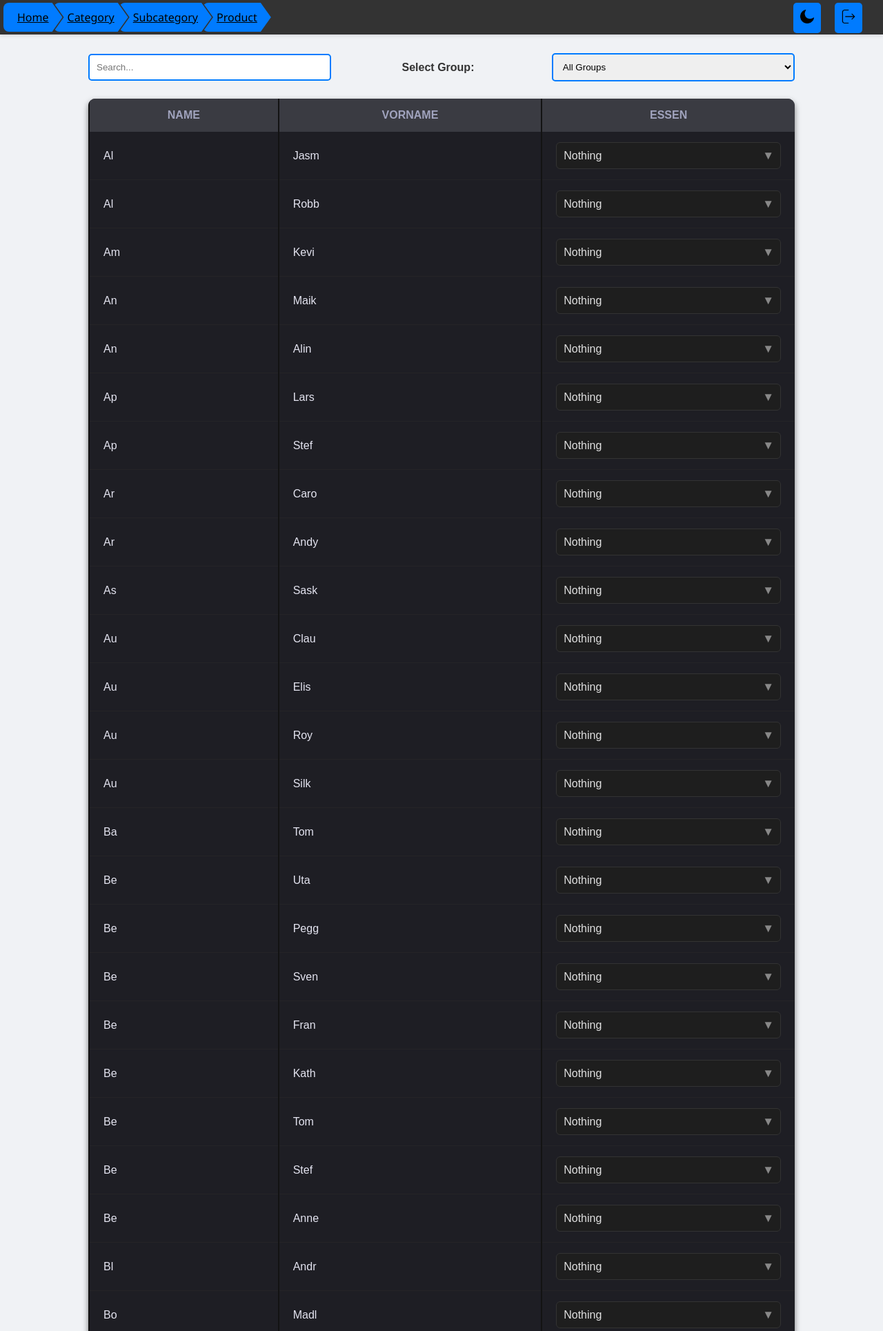
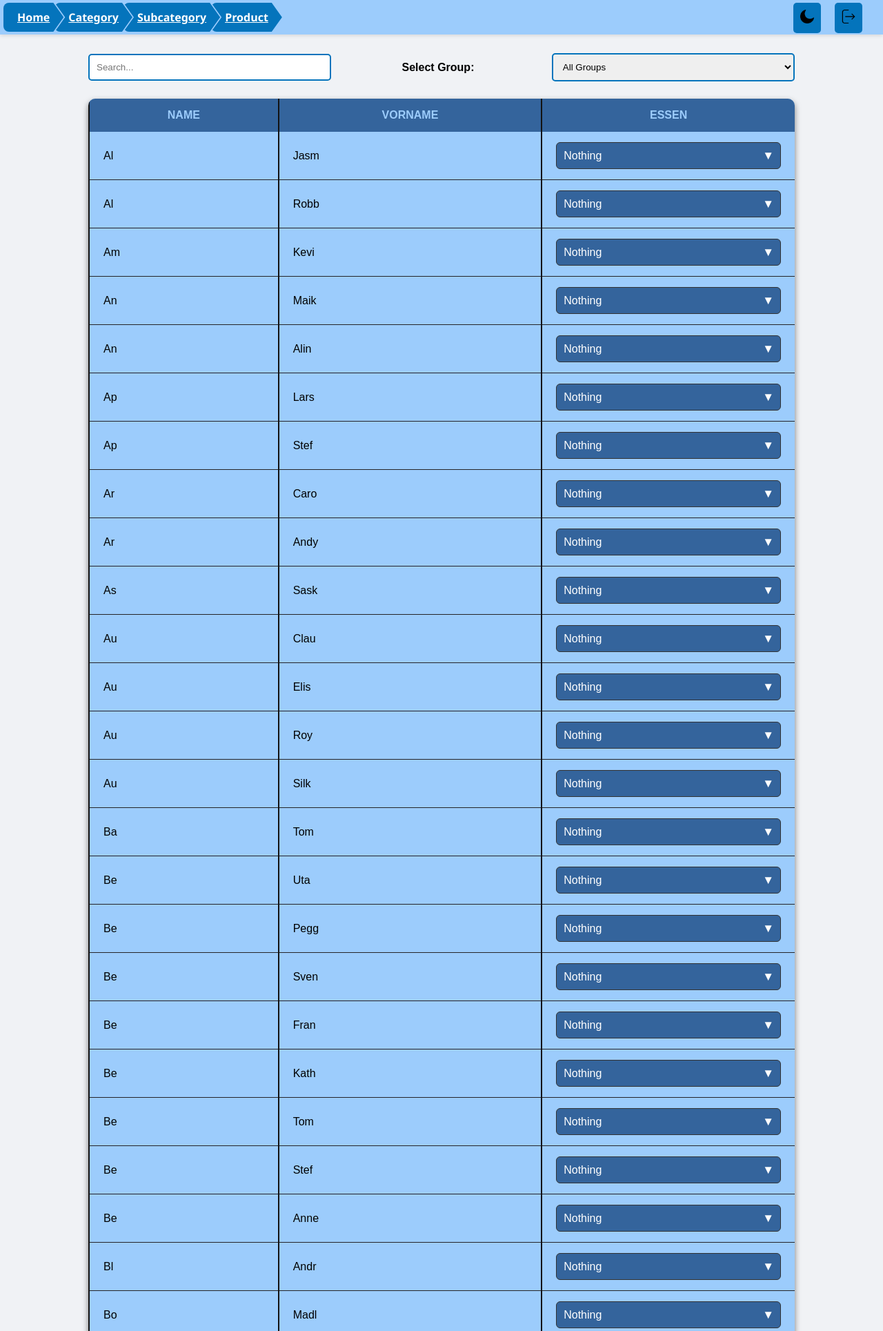
Before and after one commit to Kohlelol/EssenSchmeckt, a Django app: page /database/ in a window 1280 px wide. Shown: the top 1929 px of the page at 69% size. Run offline with Django 3.2, Linux system fonts and the light colour scheme; a user stored in the database is signed in; data comes from the database, SQL or seed files in the repository; both versions use the stored data as it was after the commit.

Commit message:
CSS und HTML
html und css changes

```diff
--- a/Softwarepraktikum/database/templates/database/database_list.html
+++ b/Softwarepraktikum/database/templates/database/database_list.html
@@ -113,7 +113,8 @@
   <script>
         function colorchange(Element){
         //const select_value = Element.value;
-          Element.style.backgroundColor="#292929";
+          Element.style.backgroundColor="#fccc64";
+          Element.style.color="#34649c";
     /*    if(select_value=="2"){
           Element.style.backgroundColor="red";
         }
--- a/Softwarepraktikum/static/css/style.css
+++ b/Softwarepraktikum/static/css/style.css
@@ -99,7 +99,7 @@
         }
 
         .breadcrumb-item {
-            background-color: #007bff;
+            background-color: #0474bc;
             color: #ffffff;
             padding: 10px 20px;
             border-radius: 8px;
@@ -196,6 +196,7 @@
             padding: 0 20px;
             box-shadow: 0 2px 5px rgba(0, 0, 0, 0.1);
             z-index: 1000;
+            font-weight: bold;
 
         }
 
@@ -210,7 +211,7 @@
 
         .logout-button {
             padding: 10px;
-            background-color: #007bff;
+            background-color: #0474bc;
             color: white;
             border: none;
             border-radius: 5px;
@@ -242,7 +243,7 @@
 
         .dark-mode-toggle-button {
             padding: 10px;
-            background-color: #007bff;
+            background-color: #0474bc;
             color: white;
             border: none;
             border-radius: 5px;
@@ -325,21 +320,21 @@
 
         body.light-mode h2,
         body.light-mode label {
-            color: #333;
+            color: #000000;
         }
 
         body.light-mode .forgot-password {
-            color: #007bff;
+            color: #0474bc;
         }
 
         body.light-mode .breadcrumb {
             background-color: transparent;
-            color: #007bff;
+            color: #0474bc;
         }
 
         body.light-mode .breadcrumb-item {
-            background-color: #007bff;
-            color: black;
+            background-color: #0474bc;
+            color: rgb(255, 255, 255);
             outline-color: transparent;
         }
 
@@ -347,6 +342,22 @@
             border-left-color: #f0f2f5;
         }
 
+        body.light-mode        .top-bar {
+            position: fixed;
+            top: 0;
+            left: 0;
+            right: 0;
+            height: 50px;
+            background-color: #9cccfc;
+            font-weight: bold;
+            display: flex;
+            justify-content: space-between;
+            align-items: left;
+            padding: 0 20px;
+            box-shadow: 0 2px 5px rgba(0, 0, 0, 0.1);
+            z-index: 1000;
+
+        }
 
         /* Styles for tables currently on database_list.html */
 
@@ -385,21 +396,21 @@
             width: 60vh;
             padding: 10px;
             margin: 5px 0;
-            border: 2px solid #007bff;
+            border: 2px solid #0474bc;
             border-radius: 5px;
             box-sizing: border-box;
             transition: border-color 0.3s;
         }
 
         .input-field-table:focus, .select-field:focus {
-            border-color: #0056b3;
+            border-color: #0474bc;
             outline: none;
         }
 
         .search-button {
             width: 150px;
             padding: 10px;
-            background-color: #007bff;
+            background-color: #0474bc;
             color: white;
             border: none;
             border-radius: 5px;
@@ -423,7 +434,7 @@
         .database-list-table table {
             width: 80%;
             border-collapse: collapse;
-            background-color: #1e1e24;
+            background-color: #9cccfc;
             border-radius: 10px;
             overflow: hidden;
             box-shadow: 0 4px 8px rgba(0, 0, 0, 0.5);
@@ -439,25 +450,25 @@
         .database-list-table table td {
             border-bottom: 1px solid #252427;
             text-align: left;
-            color: #e4e4f0;
+            color: #000000;
         }
 
         .database-list-table table th {
-            background-color: #3a3b42;
+            background-color: #34649c;
             font-weight: bold;
             text-transform: uppercase;
             text-align: center;
-            color: #a0a3bd;
+            color: #9cccfc;
         }
 
         .database-list-table table:has(th:nth-child(1):hover) td:nth-child(1),
         .database-list-table table:has(th:nth-child(2):hover) td:nth-child(2),
         .database-list-table table:has(th:nth-child(3):hover) td:nth-child(3)  {
-            background-color: #273849;
+            background-color: #759fca;
         }
 
         .database-list-table table tr:hover {
-            background-color: #272836;
+            background-color: #759fca;
             cursor: pointer;
         }
 
@@ -481,7 +492,7 @@
             transform: translateY(-55%);
             pointer-events: none;
             font-size: 17px;
-            color: #888;
+            color: #ffffff;
 
         }
 
@@ -490,9 +501,9 @@
             padding: 10px;
             border: 1px solid #333;
             border-radius: 6px;
-            background: #1e1e1e;
+            background: #34649c;
             font-size: 16px;
-            color: #e0e0e0;
+            color: #ffffff;
             cursor: pointer;
             appearance: none;
             outline: none;
```
Also changed, not shown: other parts of Softwarepraktikum/static/css/style.css (+14 -21 lines), Softwarepraktikum/db.sqlite3.
